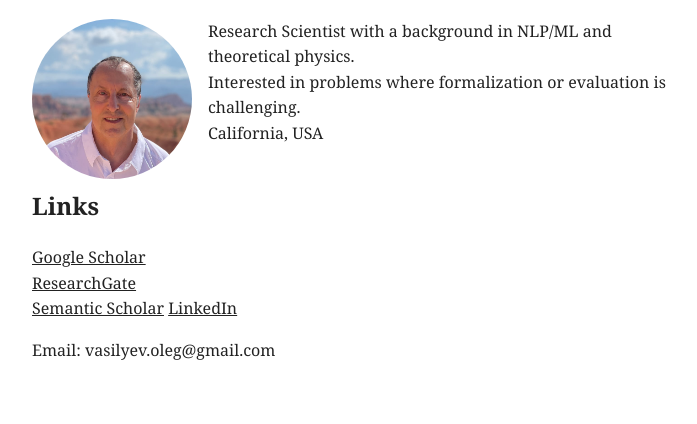
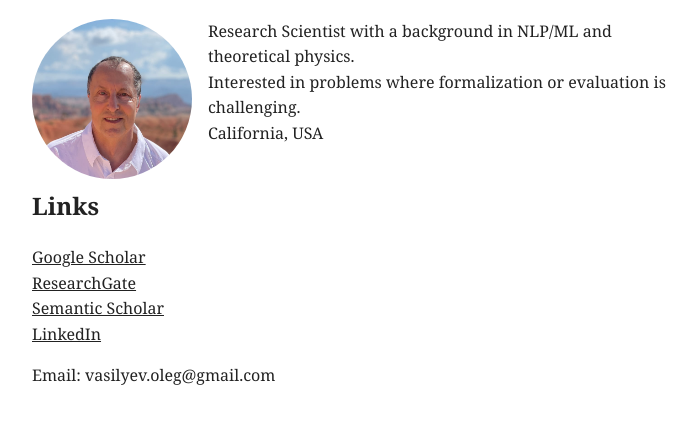
Before and after one commit to Vasilyev-Oleg/Vasilyev-Oleg.github.io, a plain HTML site: page index.html in a window 1280 px wide. Shown: the part 118-542 px from the top of the page, without its empty margins (288-985 px from the left). Drawn offline with Linux system fonts and the light colour scheme.

```diff
--- a/index.html
+++ b/index.html
@@ -37,7 +37,7 @@ a {
 <p>
 <a href=https://scholar.google.com/citations?user=OcWfPcoAAAAJ&hl=en">Google Scholar</a><br>
 <a href="https://www.researchgate.net/profile/Oleg-Vasilyev-3">ResearchGate</a><br>
-<a href="https://www.semanticscholar.org/author/Oleg-V.-Vasilyev/2753049">Semantic Scholar</a>
+<a href="https://www.semanticscholar.org/author/Oleg-V.-Vasilyev/2753049">Semantic Scholar</a><br>
 <a href="https://www.linkedin.com/in/olegvasilyev/">LinkedIn</a><br>
 </p>
 
```
